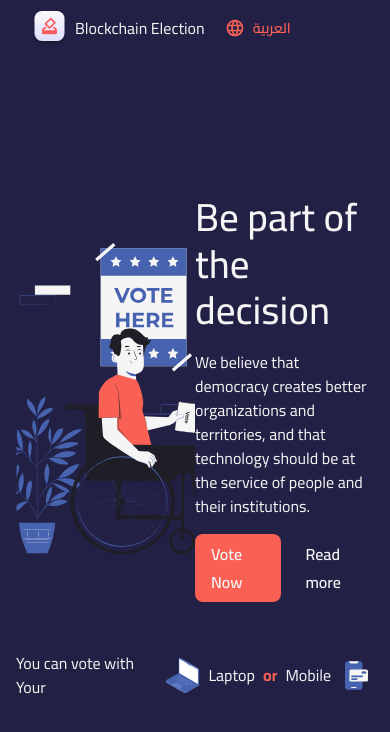
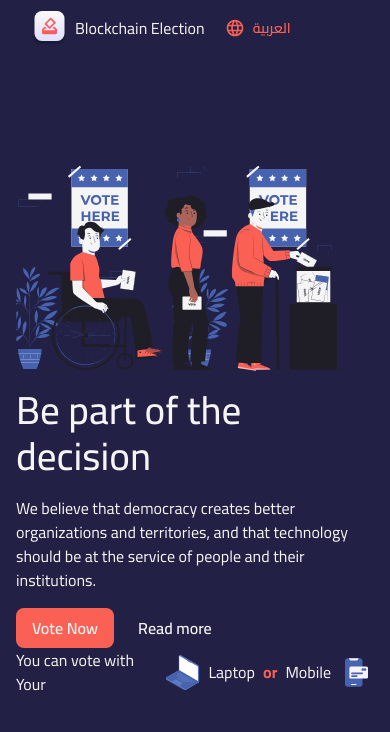
Before and after one commit to mohannadzidan/voitng-blockchain, a React (Vite) app: page / in a window 390 px wide. Shown: the top 732 px of the page. Built offline with nearby package versions, Linux system fonts and the light colour scheme.

Commit message:
feat: responsive design

```diff
--- a/src/containers/HussainedForm/index.jsx
+++ b/src/containers/HussainedForm/index.jsx
@@ -1,7 +1,17 @@
 import React from "react";
-import { Box, Button, Grid, Stack, Typography } from "@mui/material";
+import {
+  Box,
+  Button,
+  Grid,
+  Stack,
+  Typography,
+  useMediaQuery,
+  useTheme,
+} from "@mui/material";
 
 function HussainedForm({ title, figure, children, actions }) {
+  const theme = useTheme();
+  const isMobile = useMediaQuery(theme.breakpoints.down("md"));
   return (
     <Grid container rowSpacing={4} columnSpacing={2}>
       {title && (
@@ -11,10 +21,10 @@ function HussainedForm({ title, figure, children, actions }) {
           </Typography>
         </Grid>
       )}
-      <Grid item xs={figure ? 6 : 12}>
+      <Grid item xs={!isMobile && figure ? 6 : 12}>
         <Box marginLeft={2}>{children}</Box>
       </Grid>
-      {figure && (
+      {!isMobile && figure && (
         <Grid
           item
           xs={6}
--- a/src/pages/About/index.jsx
+++ b/src/pages/About/index.jsx
@@ -117,7 +117,8 @@ function About() {
           <Grid container sx={{ height: "100%" }}>
             <Grid
               item
-              xs={6}
+              xs={12}
+              md={6}
               display="flex"
               flexDirection="column"
               justifyContent="center"
@@ -172,7 +173,8 @@ function About() {
             </Grid>
             <Grid
               item
-              xs={6}
+              xs={12}
+              md={6}
               display="flex"
               flexDirection="column"
               justifyContent="center"
--- a/src/pages/Home/HeroIllustration.jsx
+++ b/src/pages/Home/HeroIllustration.jsx
@@ -2,8 +2,7 @@ import * as React from "react";
 
 const HeroIllustration = (props) => (
   <svg
-    width={546}
-    height={364}
+    viewBox="0 0 546 364"
     fill="none"
     xmlns="http://www.w3.org/2000/svg"
     {...props}
--- a/src/pages/Home/index.jsx
+++ b/src/pages/Home/index.jsx
@@ -31,15 +31,23 @@ function Home() {
         <Grid container>
           <Grid
             item
-            xs={6}
+            xs={12}
+            md={6}
             display="flex"
             justifyContent="center"
             alignItems="center"
-            height="60vh"
+            height={{
+              xs: "unset",
+              md: "60vh",
+            }}
+            width={{
+              xs: "100%",
+              md: "unset",
+            }}
           >
-            <HeroIllustration />
+            <HeroIllustration height="100%" />
           </Grid>
-          <Grid item xs={6} display="flex" alignItems="center">
+          <Grid item xs={12} md={6} display="flex" alignItems="center">
             <Stack spacing={2}>
               <Typography variant="h2" fontWeight="medium">
                 {t("hero.part_of_decision")}
--- a/src/pages/Register/IdentityVerificationForm.jsx
+++ b/src/pages/Register/IdentityVerificationForm.jsx
@@ -1,4 +1,11 @@
-import { Box, Button, Stack, TextField, Typography } from "@mui/material";
+import {
+  Box,
+  Button,
+  IconButton,
+  Stack,
+  TextField,
+  Typography,
+} from "@mui/material";
 import React from "react";
 import Webcam from "react-webcam";
 import { useMultiStepForm } from "../../components/MultiStepForm";
@@ -7,6 +14,7 @@ import HussainedForm, {
   HussainedFormActions,
 } from "../../containers/HussainedForm";
 import { useTranslation } from "react-i18next";
+import CameraAltIcon from "@mui/icons-material/CameraAlt";
 
 function IdentityVerificationForm() {
   const { next, previous } = useMultiStepForm();
@@ -34,6 +42,16 @@ function IdentityVerificationForm() {
           objectFit: "cover",
         }}
       />
+      <Stack alignItems="center">
+        <IconButton
+          color="primary"
+          sx={{
+            fontSize: 40,
+          }}
+        >
+          <CameraAltIcon fontSize="inherit" />
+        </IconButton>
+      </Stack>
     </HussainedForm>
   );
 }
--- a/src/pages/Register/index.jsx
+++ b/src/pages/Register/index.jsx
@@ -33,7 +33,9 @@ function Register() {
         <Paper
           sx={{
             padding: 4,
-            marginX: 16,
+            marginX: {
+              md: 16,
+            },
             borderRadius: "8px",
             boxShadow: "0px 4px 4px rgba(0, 0, 0, 0.25)",
             background: "#fff",
```
